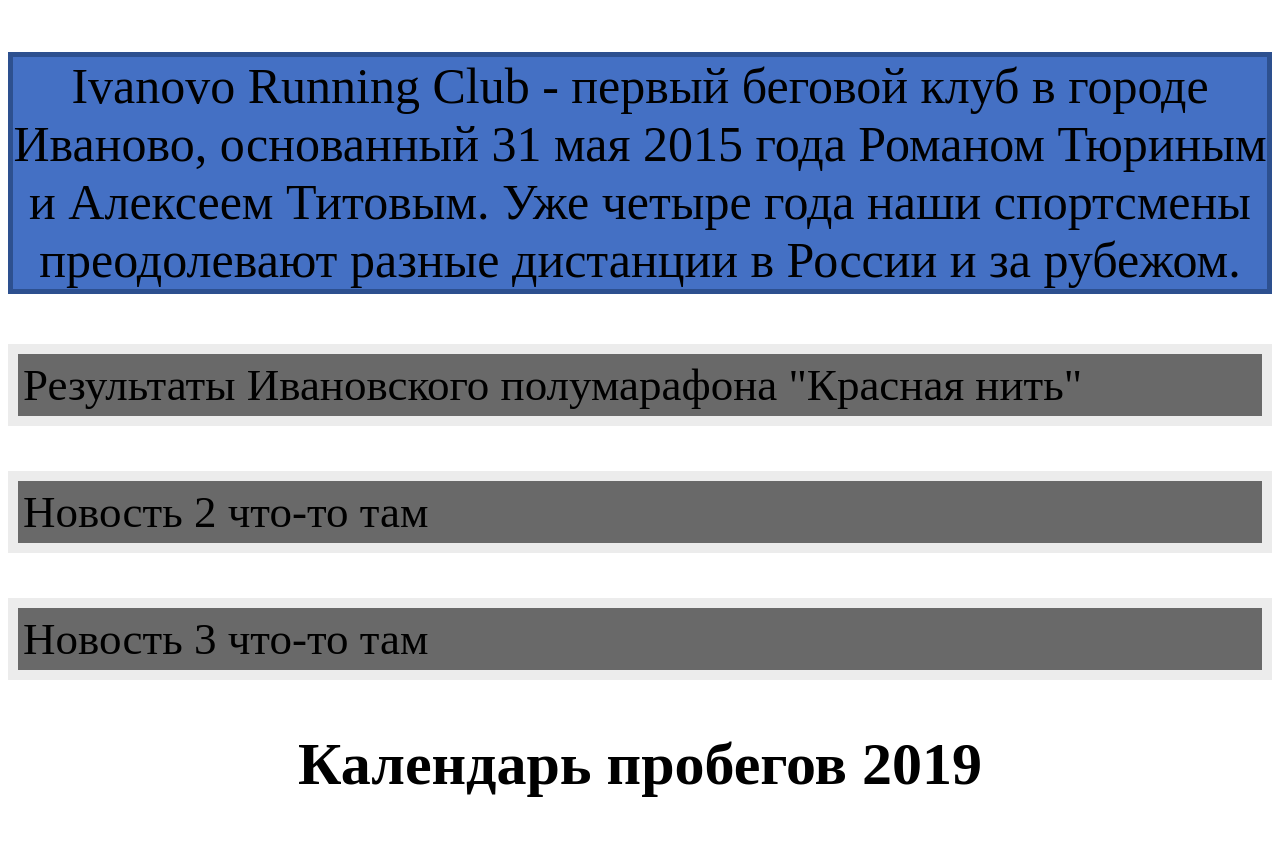
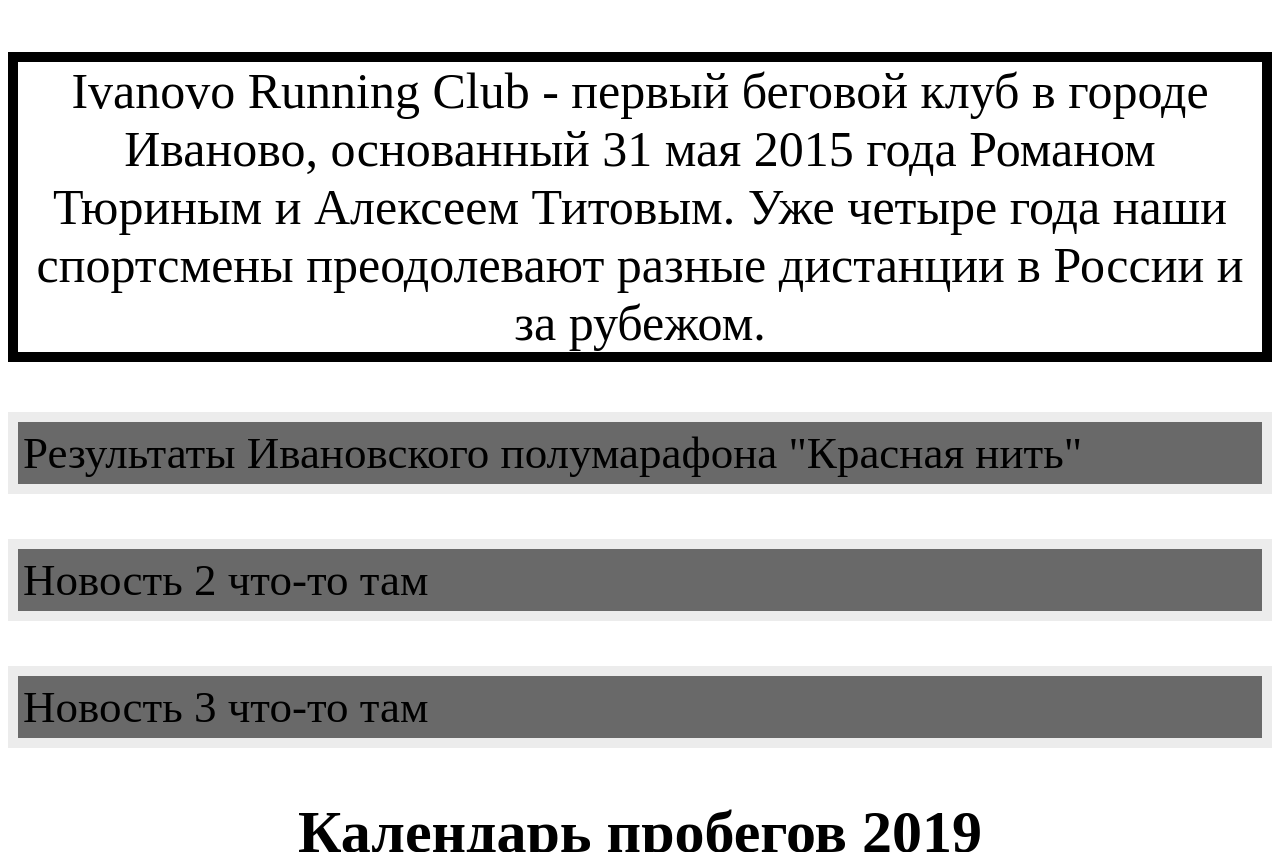
Before and after one commit to artemtyurin/ivrc37, a plain HTML site: page index.html in a window 1280 px wide. Shown: the part 1126-1978 px from the top of the page. Drawn offline with Linux system fonts and the light colour scheme.

Commit message:
Update stylesheet.css

```diff
--- a/stylesheet.css
+++ b/stylesheet.css
@@ -9,8 +9,7 @@
     text-align: center;
     vertical-align: middle;
     color: black;
-    background-color: #4470c4;
-    border: 5px solid #2d508f;
+    border: 10px solid black;
     }
     h2 {
     font-size: 60px;
```
